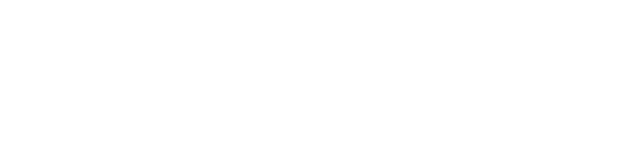
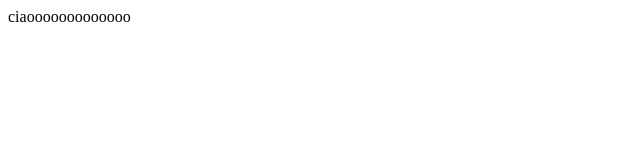
Before and after one commit to Carlomadella/project-work, a plain HTML site: page index.html in a window 1280 px wide. Shown: the whole page, without its empty margins (0-640 px from the left). Drawn offline with Linux system fonts and the light colour scheme.

Commit message:
[Prova-ramo-2]

```diff
--- a/index.html
+++ b/index.html
@@ -6,6 +6,8 @@
     <title>Document</title>
 </head>
 <body>
-
+    <div>
+        ciaooooooooooooo
+    </div>
 </body>
 </html>
```
